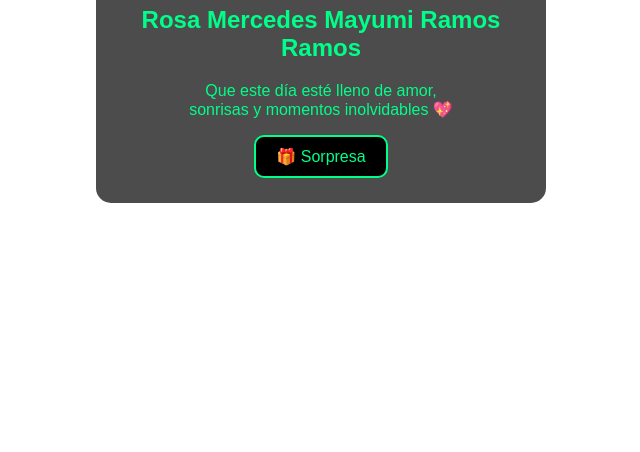
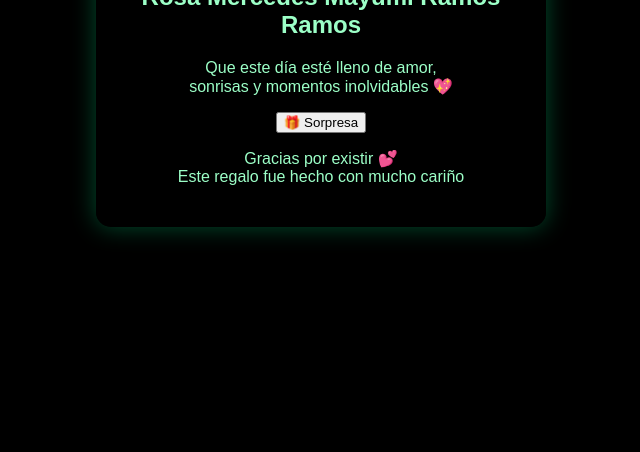
Before and after one commit to robertvilchezl-gif/regalo_cumple, a plain HTML site: page index.html in a window 1280 px wide. Shown: the part 348-800 px from the top of the page, without its empty margins (319-959 px from the left). Drawn offline with Linux system fonts and the light colour scheme.

Commit message:
Enhance body and tarjeta styles for night mode
Updated styles for body and tarjeta class for better aesthetics.

```diff
--- a/style.css
+++ b/style.css
@@ -6,30 +6,16 @@ body {
     justify-content: center;
     align-items: center;
     font-family: 'Arial', sans-serif;
+    background-color: #000; /* respaldo modo noche */
 }
 
 .tarjeta {
-    background: rgba(0,0,0,0.7);
-    color: #00ff88;
+    background: rgba(0, 0, 0, 0.75);
+    color: #9cffc7; /* verde suave */
     padding: 25px;
     border-radius: 15px;
     text-align: center;
     width: 90%;
     max-width: 400px;
+    box-shadow: 0 0 25px rgba(0, 255, 150, 0.3);
 }
-
-button {
-    padding: 10px 20px;
-    font-size: 16px;
-    background: black;
-    color: #00ff88;
-    border: 2px solid #00ff88;
-    border-radius: 10px;
-    cursor: pointer;
-}
-
-#oculto {
-    display: none;
-    margin-top: 15px;
-    font-style: italic;
-}
```
